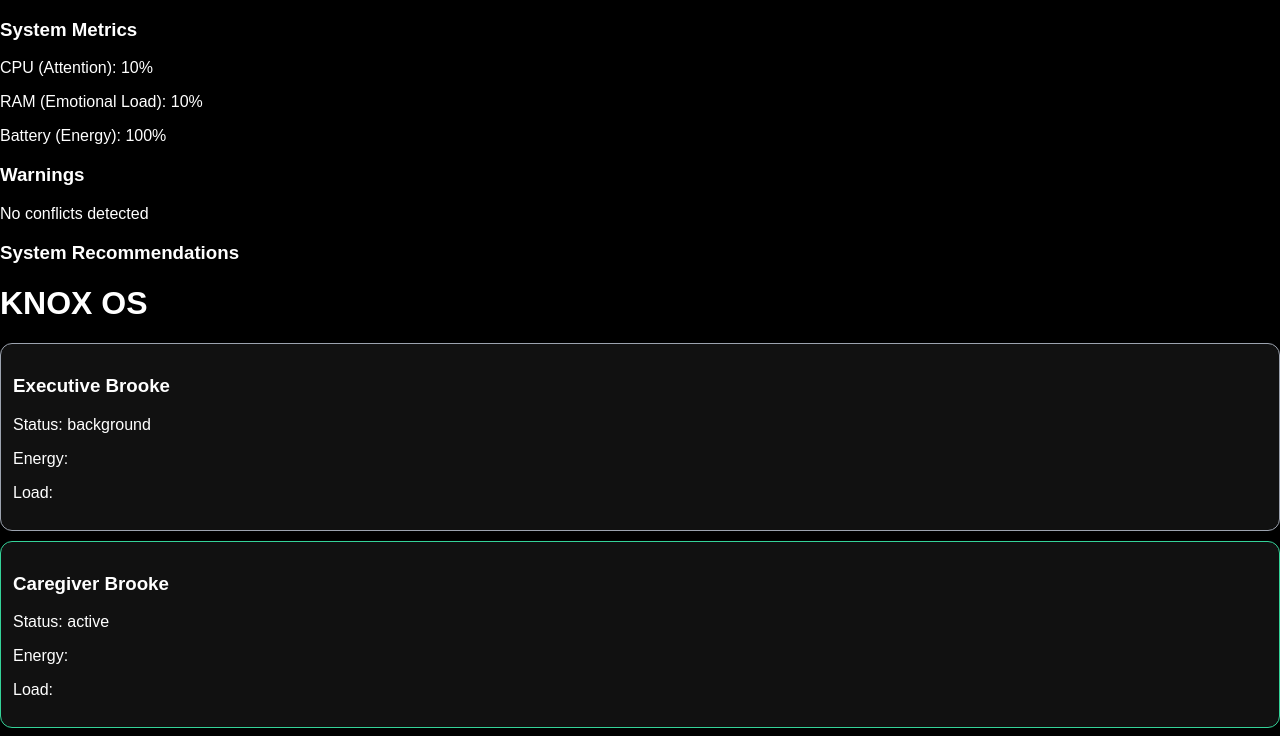
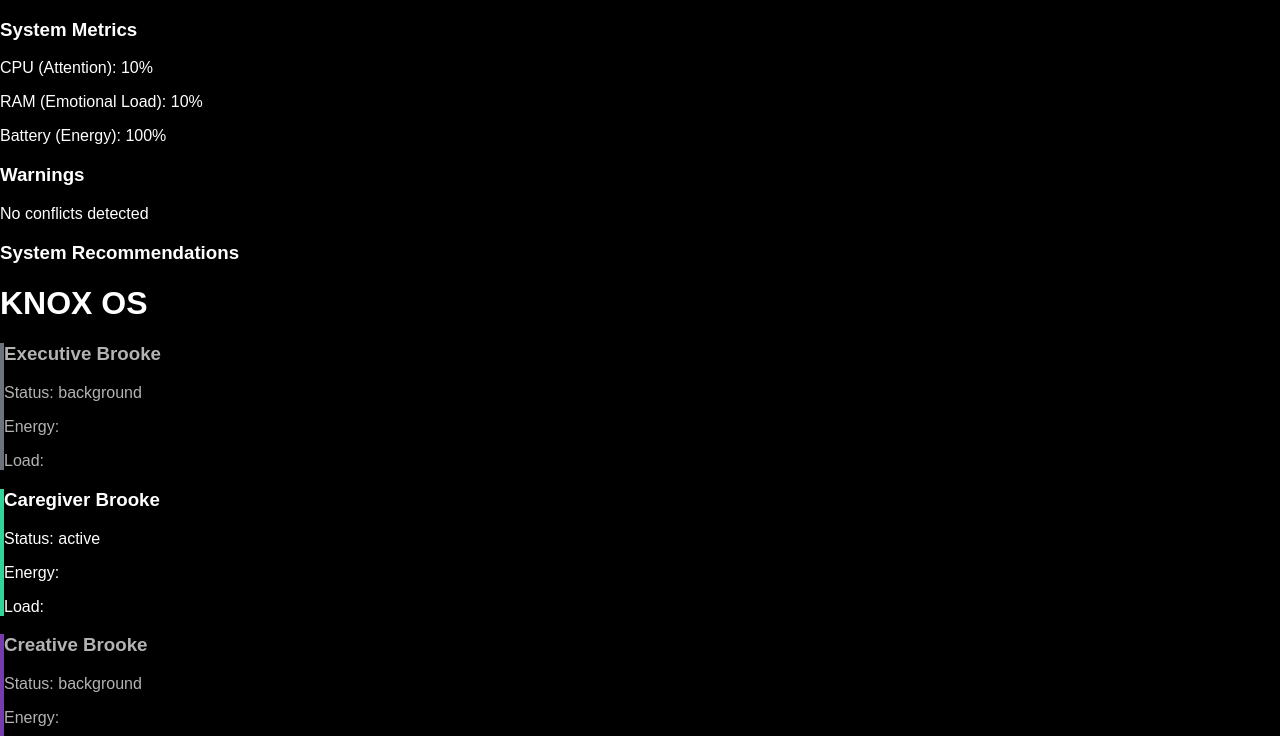
Before and after one commit to KnoxtheYeil/knox-os, a React (Vite) app: page / in a window 1280 px wide. Shown: the top 736 px of the page. Built offline with nearby package versions, Linux system fonts and the light colour scheme.

Commit message:
Update BrookeCard.jsx

```diff
--- a/src/components/BrookeCard.jsx
+++ b/src/components/BrookeCard.jsx
@@ -1,21 +1,20 @@
+import { motion } from "framer-motion";
+
 export default function BrookeCard({ brooke, onActivate }) {
   return (
-    <div
+    <motion.div
       onClick={() => onActivate(brooke.id)}
-      style={{
-        border: `1px solid ${brooke.color}`,
-        padding: "12px",
-        borderRadius: "12px",
-        marginBottom: "10px",
-        background: "#111",
-        color: "#fff",
-        cursor: "pointer"
-      }}
+      className="glass"
+      style={{ marginBottom: 12, borderLeft: `4px solid ${brooke.color}` }}
+      whileHover={{ scale: 1.02 }}
+      whileTap={{ scale: 0.98 }}
+      animate={{ opacity: brooke.status === "active" ? 1 : 0.7 }}
+      transition={{ duration: 0.25 }}
     >
       <h3>{brooke.name}</h3>
       <p>Status: {brooke.status}</p>
       <p>Energy: {brooke.energy}</p>
       <p>Load: {brooke.load}</p>
-    </div>
+    </motion.div>
   );
 }
```
